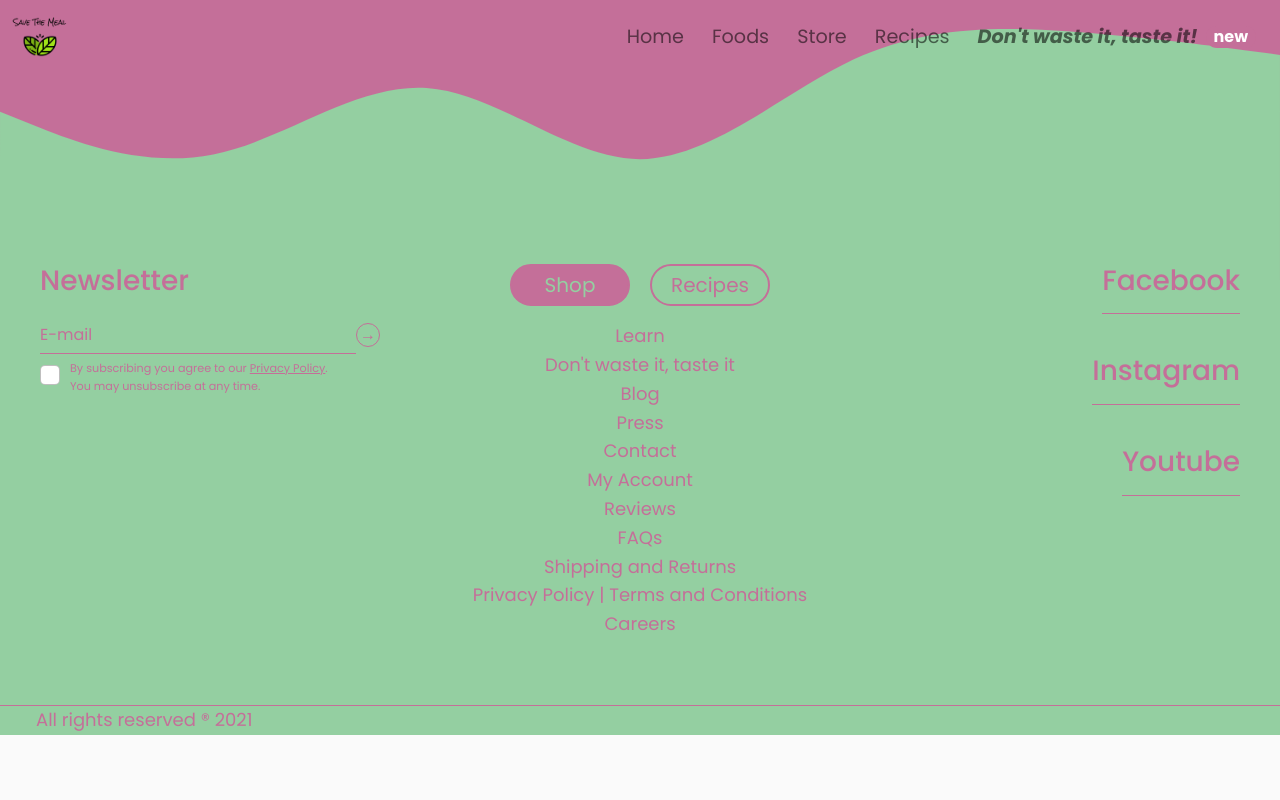
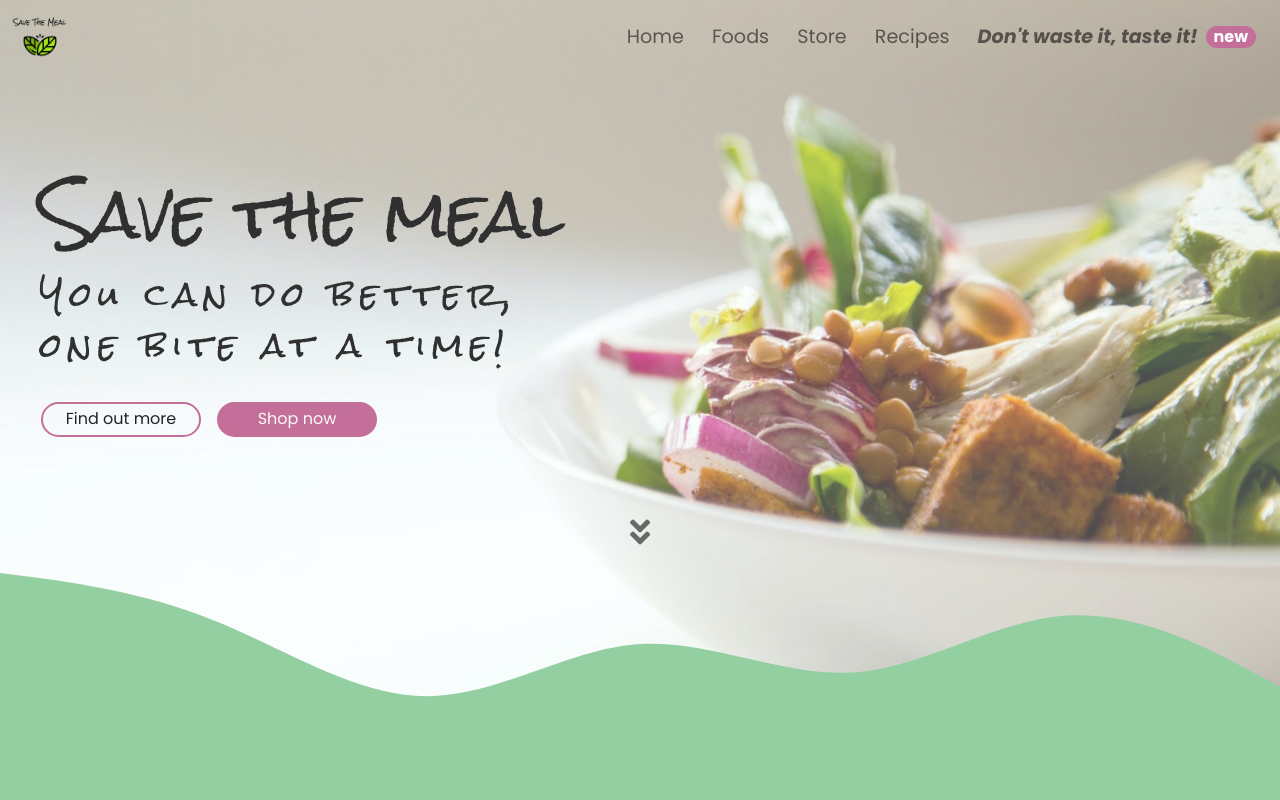
Before and after one commit to SteRap/save-the-meal, a React (Create React App) app: page / in a window 1280 px wide. Shown: the top 800 px of the page. Built offline with nearby package versions, Linux system fonts and the light colour scheme.

Commit message:
fix route to home

```diff
--- a/package.json
+++ b/package.json
@@ -1,5 +1,5 @@
 {
-  "homepage": "https://sterap.github.io/save-the-meal/",
+  "homepage": "https://sterap.github.io/",
   "name": "savethemeal",
   "version": "0.1.0",
   "private": true,
--- a/src/App.js
+++ b/src/App.js
@@ -15,7 +15,7 @@ function App() {
         <Header />
       </div>
       <Routes>
-        <Route path="/save-the-meal/" element={<Home />} exact />
+        <Route path="/" element={<Home />} exact />
         <Route path="/foods" element={<WIP />} />
         <Route path="/store" element={<WIP />} />
         <Route path="/recipes" element={<WIP />} />
--- a/src/Header.js
+++ b/src/Header.js
@@ -54,7 +54,7 @@ function Header() {
       <div className="collapse navbar-collapse active" id="collapsibleNavbar">
         <ul className="navbar-nav navbar-collapse_left navbar_item ">
           <li className="nav-item me-1 me-lg-2 ">
-            <Link to="/save-the-meal/" className="nav-link">
+            <Link to="/" className="nav-link">
               <span className="d-sm-block ms-1">Home</span>
             </Link>
           </li>
```
